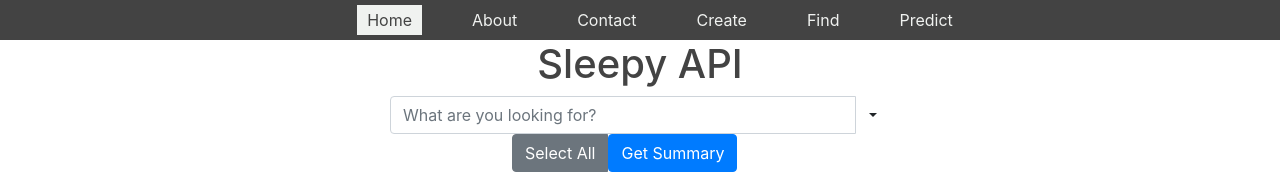
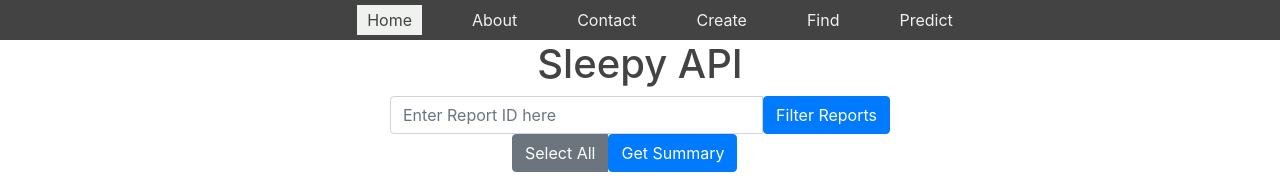
Before and after one commit to unsw-se3011/SENG3011_weneedREST, a React (Create React App) app in the folder PHASE_2/Application_SourceCode/we_need_rest/: page / in a window 1280 px wide. Shown: the top 186 px of the page. Built offline with nearby package versions, Linux system fonts and the light colour scheme; no server answers.

Commit message:
Search bar change and small error msg fixes

```diff
--- a/PHASE_2/Application_SourceCode/we_need_rest/src/components/home/SearchBar.js
+++ b/PHASE_2/Application_SourceCode/we_need_rest/src/components/home/SearchBar.js
@@ -28,8 +28,8 @@ class SearchBar extends Component {
       <div className="container">
         <div className="row">
           <div className="input-group">
-            <input onChange={this.handleChange} type="text" className="form-control" placeholder="What are you looking for?"/>
-            <button onClick={this.toggle} id="open-button" type="button" className="btn btn-default dropdown-toggle"></button>
+            <input onChange={this.handleChange} type="text" className="form-control" placeholder="Enter Report ID here"/>
+            <button onClick={this.toggle} id="open-button" type="button" className="btn btn-primary">Filter Reports</button>
           </div>
         </div>
         <Modal key={this.state.isOpen+this.state.key_terms} updateReports={this.props.updateReports} isOpen={this.state.isOpen} key_terms={this.state.key_terms}/>
--- a/PHASE_2/Application_SourceCode/we_need_rest/src/components/report/Report.js
+++ b/PHASE_2/Application_SourceCode/we_need_rest/src/components/report/Report.js
@@ -36,7 +36,8 @@ class Report extends Component {
             }
             }).then(response => {
                 console.log(response.data);
-                document.getElementById("text-stuff").innerHTML="Report" + this.state.id + " Deleted!"
+                document.getElementById("text-stuff").innerHTML="Report " + this.state.id + " Deleted!";
+                document.getElementById("buttons").style.visibility="hidden";
           });
 
     }
```
